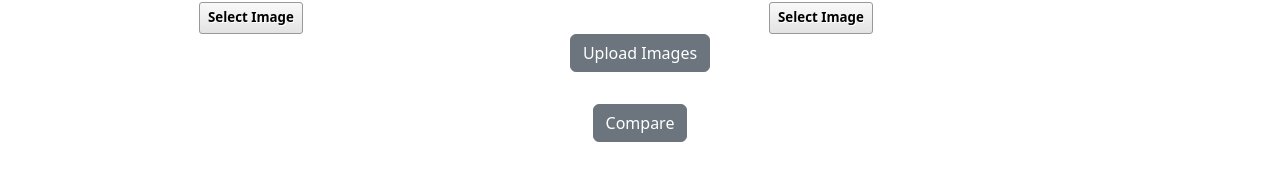
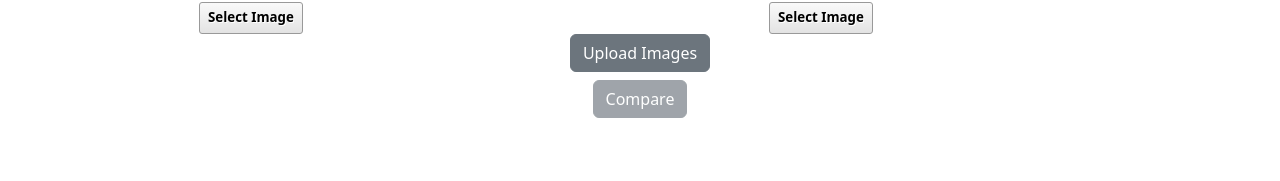
Before and after one commit to SaulOsorio/ImageComparisonApp, a React (Vite) app in the folder ui/: page / in a window 1280 px wide. Shown: the part 503-684 px from the top of the page. Built offline with nearby package versions, Linux system fonts and the light colour scheme.

Commit message:
Disable compare btn when imagen doesnt upload

```diff
--- a/ui/src/Compare.jsx
+++ b/ui/src/Compare.jsx
@@ -1,10 +1,10 @@
-import React, { useState, useEffect } from 'react';
-
+import React, { useState, useContext } from 'react';
+import { DataContext } from './Upload';
 import './style.css'
 
 export const CompareBttn = () =>{
     const [data, setData] = useState(null);
-
+    const status = useContext(DataContext);
 
     async function handleCompare() {
         try {
@@ -16,15 +16,15 @@ export const CompareBttn = () =>{
           }, 500);
           setData("Comparing")
         } catch (error) {
-          //console.error(error); // handle errors
+          console.warn(error);
         }
       }
-
 
     return(
         <>
         <div className='center'>
-            <button className="btn btn-secondary" onClick={handleCompare}>Compare</button>
+            <button className="btn btn-secondary" onClick={handleCompare}
+            disabled={status !== "Files uploaded successfully" ? true : false}>Compare</button>
         </div>
         <div className='center'>
             <h1>{data}</h1>
--- a/ui/src/Upload.jsx
+++ b/ui/src/Upload.jsx
@@ -1,6 +1,9 @@
 import React, { useState } from "react";
+import { CompareBttn } from "./Compare";
 import { FileInput } from "./FileInput";
 import { ImagePreview } from "./ImagePreview";
+
+export const DataContext = React.createContext();
 
 export const UploadImages = () => {
   const [images, setImages] = useState([]);
@@ -52,6 +55,7 @@ export const UploadImages = () => {
   }
 
   return (
+    <>
     <form onSubmit={handleSubmit}>
       <div className="container text-center">
         <div className="row">
@@ -104,10 +108,11 @@ export const UploadImages = () => {
               <h1>{data}</h1>
             </div>
         </div>
-
-
-
       </div>
     </form>
+    <DataContext.Provider value={data}>
+      <CompareBttn />
+    </DataContext.Provider>
+    </>
   );
 };
--- a/ui/src/main.jsx
+++ b/ui/src/main.jsx
@@ -13,6 +13,5 @@ ReactDOM.createRoot( document.getElementById('root')).render(
         <br/>
         <UploadImages/>
         <br/>
-        <CompareBttn/>
     </React.StrictMode>
 );
```
